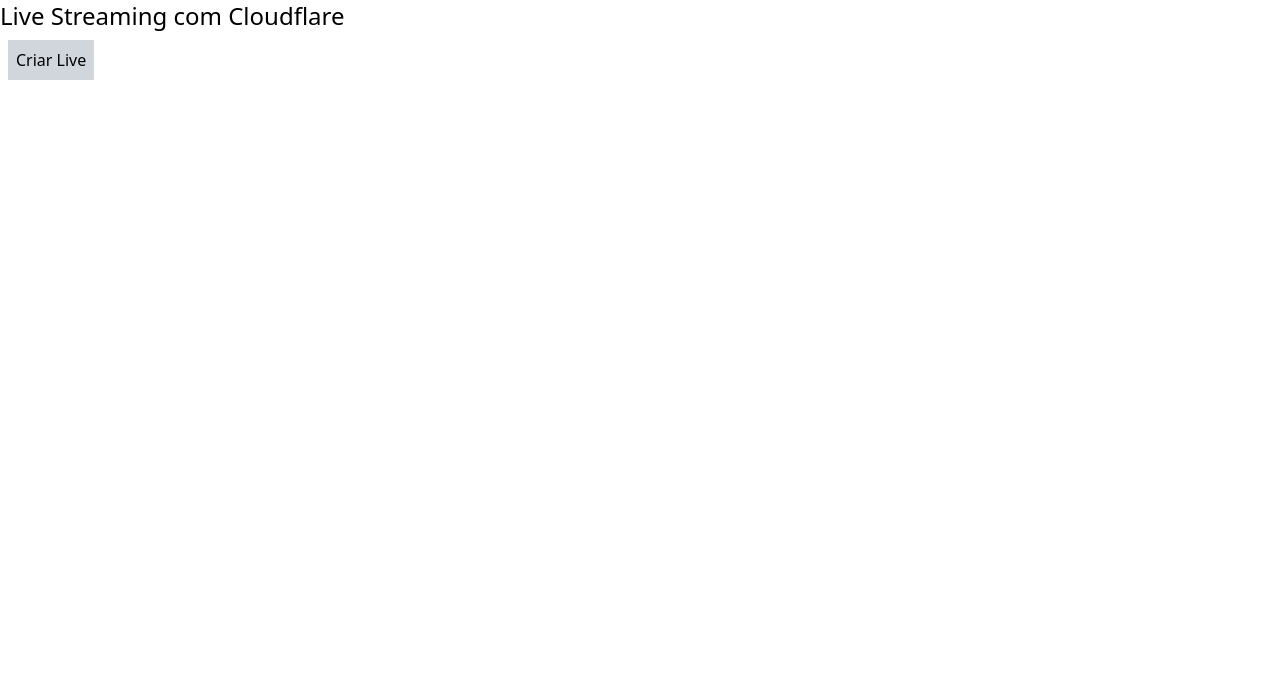
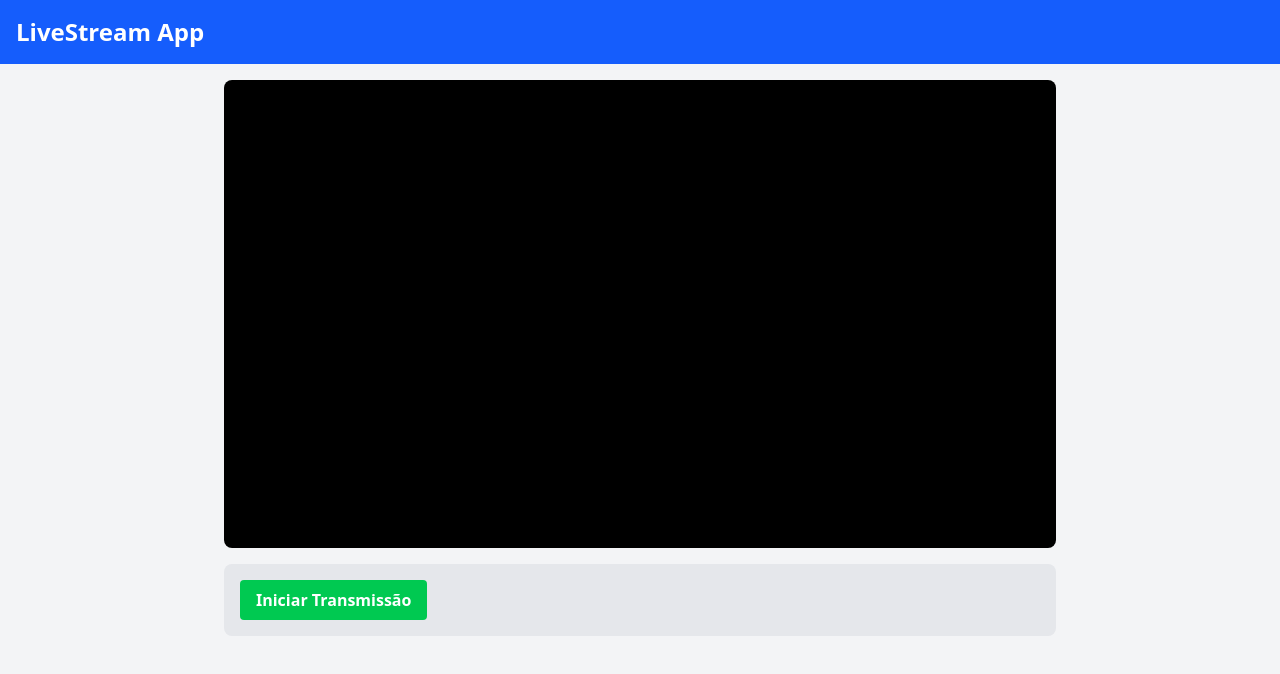
Before and after one commit to ezekuiel100/Livestream, a React (Vite) app in the folder frontend/: page / in a window 1280 px wide. Shown: the top 674 px of the page. Built offline with nearby package versions, Linux system fonts and the light colour scheme.

Commit message:
LiveStreamingPage

```diff
--- a/frontend/package.json
+++ b/frontend/package.json
@@ -4,12 +4,14 @@
   "version": "0.0.0",
   "type": "module",
   "scripts": {
-    "dev": "vite",
+    "dev": "vite --host",
     "build": "vite build",
     "lint": "eslint .",
     "preview": "vite preview"
   },
   "dependencies": {
+    "@cloudflare/stream-react": "^1.9.2",
+    "@eyevinn/whip-web-client": "^1.1.2",
     "@tailwindcss/vite": "^4.0.9",
     "cors": "^2.8.5",
     "react": "^19.0.0",
--- a/frontend/src/App.jsx
+++ b/frontend/src/App.jsx
@@ -1,12 +1,15 @@
+import { useState } from "react";
 import CreateLiveButton from "./CreateLiveButton";
-import LivePlayer from "./LivePlayer";
+import LiveStream from "./LiveStream";
 
 function App() {
+  const [id, setId] = useState(null);
+  const [url, setUrl] = useState(null);
+
   return (
     <>
-      <h1 className="text-2xl">Live Streaming com Cloudflare</h1>
-      {/* <LivePlayer /> */}
-      <CreateLiveButton />
+      {/* <CreateLiveButton setId={setId} setUrl={setUrl} /> */}
+      <LiveStream id={id} url={url} />
     </>
   );
 }
--- a/frontend/src/CreateLiveButton.jsx
+++ b/frontend/src/CreateLiveButton.jsx
@@ -1,6 +1,6 @@
 import React, { useState } from "react";
 
-const CreateLiveButton = ({ setHlsUrl }) => {
+const CreateLiveButton = ({ setId, setUrl }) => {
   const [loading, setLoading] = useState(false);
 
   const createLiveStream = async () => {
@@ -14,11 +14,11 @@ const CreateLiveButton = ({ setHlsUrl }) => {
       });
 
       const data = await response.json();
-      console.log("Nova live criada:", data);
-
+      console.log(data.result);
       // Atualiza o HLS URL para exibir a live no player
-      if (data.result?.hls) {
-        setHlsUrl(data.result.hls);
+      if (data.result) {
+        setId(data.result.uid);
+        setUrl(data.result.webRTCPlayback.url);
       } else {
         alert("Erro ao criar a live");
       }
@@ -29,6 +29,7 @@ const CreateLiveButton = ({ setHlsUrl }) => {
   };
 
   return (
+    <>
       <button
         onClick={createLiveStream}
         disabled={loading}
@@ -36,6 +37,7 @@ const CreateLiveButton = ({ setHlsUrl }) => {
       >
         {loading ? "Criando Live..." : "Criar Live"}
       </button>
+    </>
   );
 };
 
--- a/frontend/src/LivePlayer.jsx
+++ /dev/null
@@ -1,32 +0,0 @@
-import React, { useEffect, useRef } from "react";
-import videojs from "video.js";
-
-const LivePlayer = ({ hlsUrl }) => {
-  const videoRef = useRef(null);
-
-  useEffect(() => {
-    if (videoRef.current) {
-      const player = videojs(videoRef.current, {
-        controls: true,
-        autoplay: true,
-        responsive: true,
-        fluid: true,
-      });
-
-      player.src({
-        src: hlsUrl,
-        type: "application/x-mpegURL",
-      });
-
-      return () => player.dispose();
-    }
-  }, [hlsUrl]);
-
-  return (
-    <div>
-      <video ref={videoRef} className="video-js vjs-default-skin" />
-    </div>
-  );
-};
-
-export default LivePlayer;
--- /dev/null
+++ b/frontend/src/LiveStream.jsx
@@ -0,0 +1,60 @@
+import React, { useState, useRef } from "react";
+
+const LiveStreamingPage = () => {
+  const [isStreaming, setIsStreaming] = useState(false);
+
+  const videoRef = useRef(null);
+
+  return (
+    <div className="flex flex-col  h-screen bg-gray-100">
+      <header className="bg-blue-600 text-white p-4">
+        <div className="container mx-auto flex justify-between items-center">
+          <h1 className="text-2xl font-bold">LiveStream App</h1>
+          {isStreaming && (
+            <div className="bg-red-500 px-3 py-1 rounded-full flex items-center">
+              <span className="animate-pulse mr-1">●</span> AO VIVO
+            </div>
+          )}
+        </div>
+      </header>
+
+      <main className="flex-grow justify-center container mx-auto p-4 flex flex-col md:flex-row gap-4">
+        <div className="w-full md:w-2/3 flex flex-col">
+          <div className="relative bg-black rounded-lg overflow-hidden aspect-video mb-4">
+            <video
+              ref={videoRef}
+              autoPlay
+              muted
+              playsInline
+              className="video-preview w-full h-full object-cover "
+            />
+          </div>
+
+          <div className="flex justify-between items-center bg-gray-200 p-4 rounded-lg">
+            <button
+              onClick={() => startStream()}
+              className={`px-4 py-2 rounded font-bold bg-green-500 hover:bg-green-600 text-white cursor-pointer`}
+            >
+              {isStreaming ? "Encerrar Transmissão" : "Iniciar Transmissão"}
+            </button>
+          </div>
+        </div>
+      </main>
+    </div>
+  );
+};
+
+export default LiveStreamingPage;
+
+async function startStream() {
+  try {
+    const stream = await navigator.mediaDevices.getUserMedia({
+      video: true,
+      audio: true,
+    });
+    const videoElement = document.getElementById("video-preview");
+    videoElement.srcObject = stream;
+  } catch (error) {
+    console.error("Erro ao acessar a câmera:", error);
+  }
+}
--- /dev/null
+++ b/frontend/src/WebRTCPlayer.jsx
@@ -0,0 +1,51 @@
+import React, { useEffect, useRef } from "react";
+
+const WebRTCPlayer = ({ remoteSDP }) => {
+  const videoRef = useRef(null);
+  const peerConnection = new RTCPeerConnection();
+
+  useEffect(() => {
+    // Adiciona um transceptor para receber vídeo
+    peerConnection.addTransceiver("video", { direction: "recvonly" });
+
+    // Quando receber uma track, exibe no vídeo
+    peerConnection.ontrack = (event) => {
+      if (videoRef.current) {
+        videoRef.current.srcObject = event.streams[0];
+      }
+    };
+
+    // Criar oferta SDP
+    peerConnection
+      .createOffer()
+      .then((offer) => peerConnection.setLocalDescription(offer))
+      .then(() => {
+        console.log(
+          "Oferta enviada para o servidor:",
+          peerConnection.localDescription
+        );
+      });
+
+    // Definir o SDP remoto quando disponível
+    if (remoteSDP) {
+      peerConnection.setRemoteDescription(new RTCSessionDescription(remoteSDP));
+    }
+
+    return () => peerConnection.close();
+  }, [remoteSDP]);
+
+  return (
+    <div>
+      <h2>WebRTC Player</h2>
+      <video
+        ref={videoRef}
+        autoPlay
+        playsInline
+        controls
+        style={{ width: "100%" }}
+      />
+    </div>
+  );
+};
+
+export default WebRTCPlayer;
```
Also changed, not shown: 2 other files (tests, documents, lock files or other folders). Lines whose indentation alone changed are shown as unchanged.
